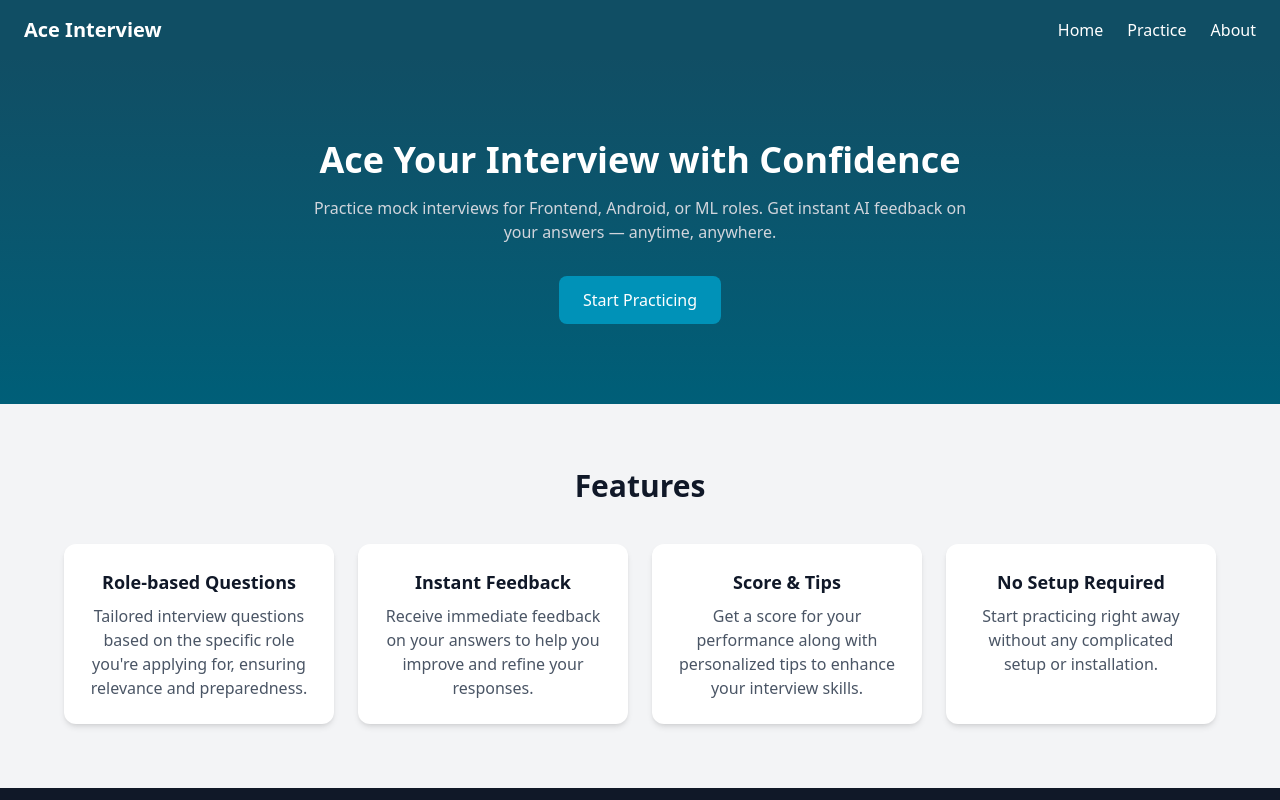
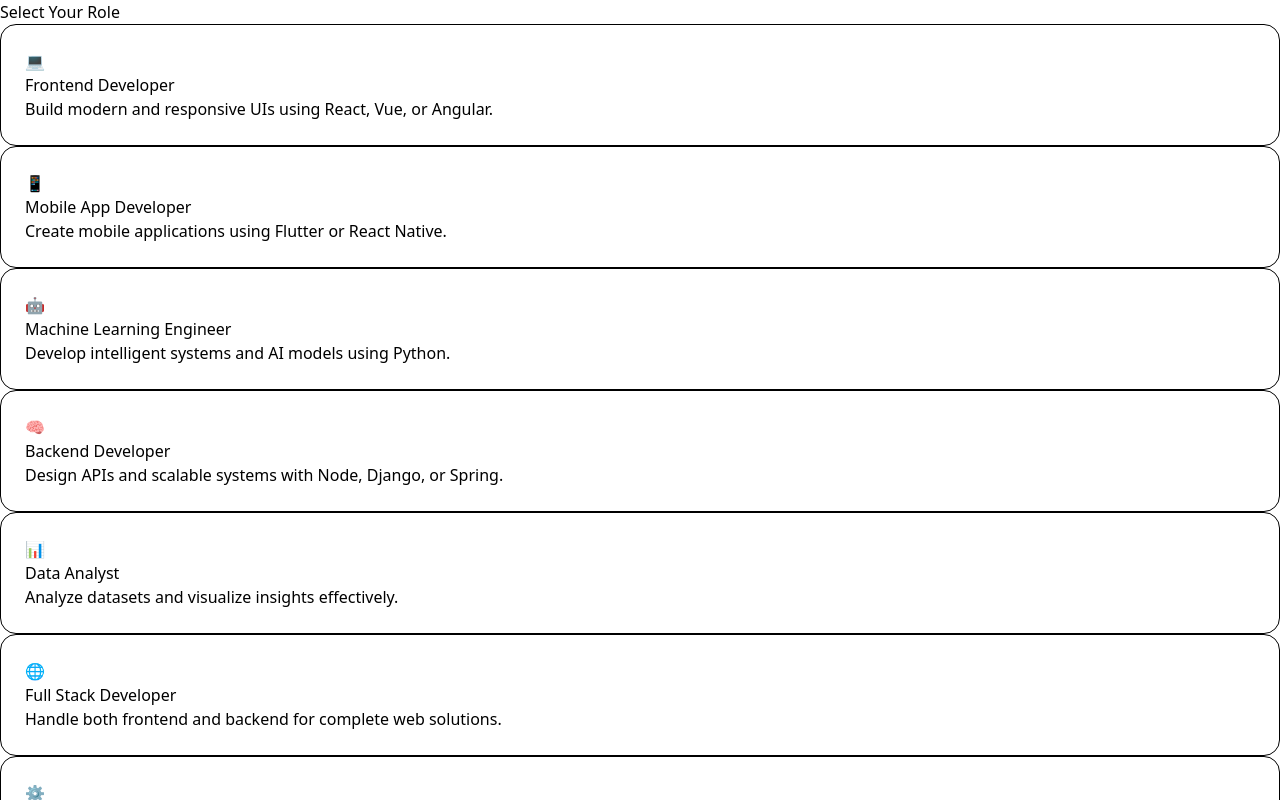
Before and after one commit to amey146/AceInterview, a React (Vite) app in the folder aceinterview/: page /practicerole in a window 1280 px wide. Shown: the top 800 px of the page. Built offline with nearby package versions, Linux system fonts and the light colour scheme.

Commit message:
Landing Page
TODO: Role Selection

```diff
--- a/aceinterview/package.json
+++ b/aceinterview/package.json
@@ -15,6 +15,7 @@
     "postcss": "^8.5.6",
     "react": "^19.1.1",
     "react-dom": "^19.1.1",
+    "react-router-dom": "^7.9.4",
     "tailwindcss": "^4.1.14"
   },
   "devDependencies": {
--- a/aceinterview/src/App.jsx
+++ b/aceinterview/src/App.jsx
@@ -2,21 +2,23 @@
 import reactLogo from './assets/react.svg'
 import viteLogo from '/vite.svg'
 import './App.css'
+import LandingPage from './pages/LandingPage'
+import RoleSelectionPage from './pages/RoleSelectionPage'
+import { BrowserRouter as Router, Routes, Route } from 'react-router-dom'
 
 function App() {
 
 
   return (
-    <>
-      <div>
-        <ul>
-          <li className='bg-amber-800'>Vite</li>
-          <li className='bg-pink-700'>React</li>
-          <li>Tailwind</li>
-          <li>ESLint</li>
-        </ul>
-        </div>
-    </>
+    <Router>
+      <Routes>
+        {/* Landing Page */}
+        <Route path="/" element={<LandingPage />} />
+        {/* Role Selection Page */}
+        <Route path="/practicerole" element={<RoleSelectionPage />} />
+      </Routes>
+    </Router>
+
   )
 }
 
--- a/aceinterview/src/components/HeroSection.jsx
+++ b/aceinterview/src/components/HeroSection.jsx
@@ -1,10 +1,10 @@
 export default function HeroSection() {
-    return(
+    return (
         <section className="flex flex-col items-center justify-center text-center py-20 bg-gradient-to-b from-cyan-900 to-cyan-800 text-white">
             <h2 className="text-4xl font-bold mb-4">Ace Your Interview with Confidence</h2>
             <p className="text-gray-300 max-w-2xl mb-8"> Practice mock interviews for Frontend, Android, or ML roles.
-        Get instant AI feedback on your answers — anytime, anywhere.</p>
-        <a href="/practice" className="bg-cyan-600 hover:bg-cyan-700 px-6 py-3 rounded-lg font-medium">Start Practicing</a>
+                Get instant AI feedback on your answers — anytime, anywhere.</p>
+            <a href="/practicerole" className="bg-cyan-600 hover:bg-cyan-700 px-6 py-3 rounded-lg font-medium">Start Practicing</a>
         </section>
     )
 }
--- a/aceinterview/src/components/Navbar.jsx
+++ b/aceinterview/src/components/Navbar.jsx
@@ -1,10 +1,10 @@
 export default function Navbar() {
-    return(
+    return (
         <nav className="flex justify-between items-center px-6 py-4 bg-cyan-900 text-white">
-            <h1 className="text-xl font-bold">Ace Interview</h1>
+            <h1 className="text-xl font-bold">AceInterview</h1>
             <div className="space-x-6">
                 <a href="/" className="hover:text-blue-200 hover:font-bold">Home</a>
-                <a href="/practice" className="hover:text-blue-200 hover:font-bold">Practice</a>
+                <a href="/practicerole" className="hover:text-blue-200 hover:font-bold">Practice</a>
                 <a href="/about" className="hover:text-blue-200 hover:font-bold">About</a>
             </div>
         </nav>
--- /dev/null
+++ b/aceinterview/src/components/RoleCard.jsx
@@ -0,0 +1,16 @@
+export default function RoleCard({ role, isSelected, onSelect }) {
+    return (
+        <div
+            onClick={onSelect}
+            className="p-6 rounded-2xl border cursor-pointer transition-all duration-300"
+        >
+            <div>
+                <div>
+                    {role.icon}
+                </div>
+                <h2>{role.name}</h2>
+                <p>{role.description}</p>
+            </div>
+        </div>
+    );
+}
--- /dev/null
+++ b/aceinterview/src/data/roles.js
@@ -0,0 +1,68 @@
+export const roles = [
+  {
+    id: 1,
+    name: "Frontend Developer",
+    icon: "💻",
+    description: "Build modern and responsive UIs using React, Vue, or Angular.",
+  },
+  {
+    id: 2,
+    name: "Mobile App Developer",
+    icon: "📱",
+    description: "Create mobile applications using Flutter or React Native.",
+  },
+  {
+    id: 3,
+    name: "Machine Learning Engineer",
+    icon: "🤖",
+    description: "Develop intelligent systems and AI models using Python.",
+  },
+  {
+    id: 4,
+    name: "Backend Developer",
+    icon: "🧠",
+    description: "Design APIs and scalable systems with Node, Django, or Spring.",
+  },
+  {
+    id: 5,
+    name: "Data Analyst",
+    icon: "📊",
+    description: "Analyze datasets and visualize insights effectively.",
+  },
+  {
+    id: 6,
+    name: "Full Stack Developer",
+    icon: "🌐",
+    description: "Handle both frontend and backend for complete web solutions.",
+  },
+  {
+    id: 7,
+    name: "DevOps Engineer",
+    icon: "⚙️",
+    description: "Automate deployments and manage cloud infrastructure.",
+  },
+  {
+    id: 8,
+    name: "Cybersecurity Specialist",
+    icon: "🛡️",
+    description: "Protect systems and networks from cyber threats.",
+  },
+  {
+    id: 9,
+    name: "Game Developer",
+    icon: "🎮",
+    description: "Create immersive gaming experiences using Unity or Unreal Engine.",
+  },
+  {
+    id: 10,
+    name: "Cloud Engineer",
+    icon: "☁️",
+    description: "Design and manage cloud infrastructure and services.",
+  },
+  {
+    id: 11,
+    name: "Custom",
+    icon: "🛠️",
+    description: "Define your own role and skills.",
+  },
+];
--- a/aceinterview/src/main.jsx
+++ b/aceinterview/src/main.jsx
@@ -6,7 +6,6 @@
 
 createRoot(document.getElementById('root')).render(
   <StrictMode>
-    {/* <App /> */}
-    <LandingPage />
+    <App />
   </StrictMode>,
 )
--- /dev/null
+++ b/aceinterview/src/pages/RoleSelectionPage.jsx
@@ -0,0 +1,39 @@
+import { useState } from "react";
+import { roles } from "../data/roles";
+import RoleCard from "../components/RoleCard";
+import { useNavigate } from "react-router-dom";
+
+// Practice Page
+export default function RoleSelectionPage() {
+    //useState hook to manage the selected role
+    const [selectedRole, setSelectedRole] = useState(null);
+    //useNavigate hook to programmatically navigate to different routes
+    const navigate = useNavigate();
+
+    //function handles the
+    const handleContinue = () => {
+        //if a role is selected, store it in localStorage and navigate to the interview page
+        if (selectedRole) {
+            localStorage.setItem("selectedRole", selectedRole);
+            navigate("/interview");
+        }
+    };
+
+    return (
+        <div>
+            <h1>Select Your Role</h1>
+            <div>
+                {roles.map((role) => (
+                    <RoleCard
+                        key={role.id}
+                        role={role}
+                        isSelected={selectedRole === role.id}
+                        onSelect={() => setSelectedRole(role.id)}
+                    />
+                ))}
+            </div>
+        </div>
+    )
+
+
+}
```
Also changed, not shown: 1 other file (tests, documents, lock files or other folders).
